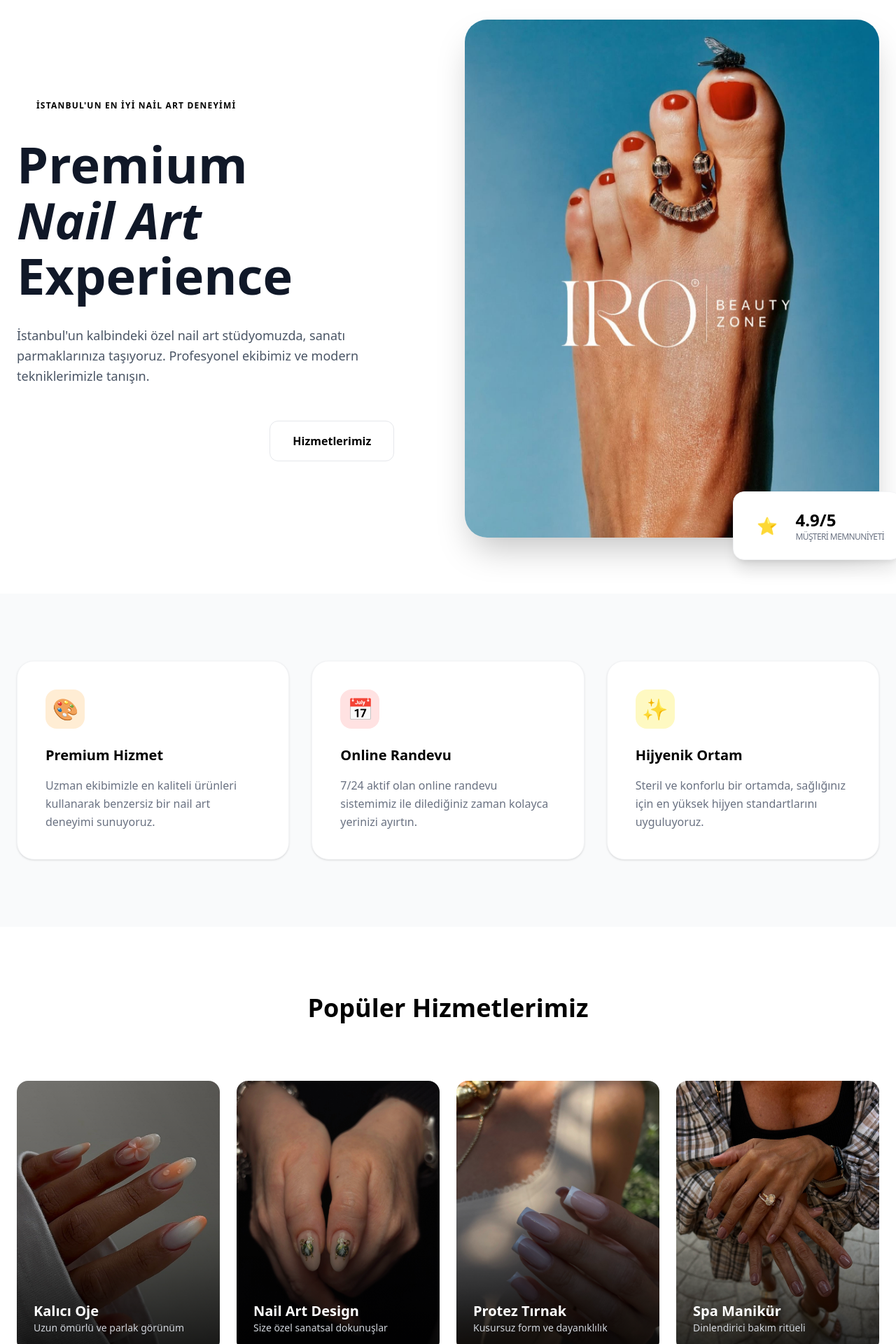
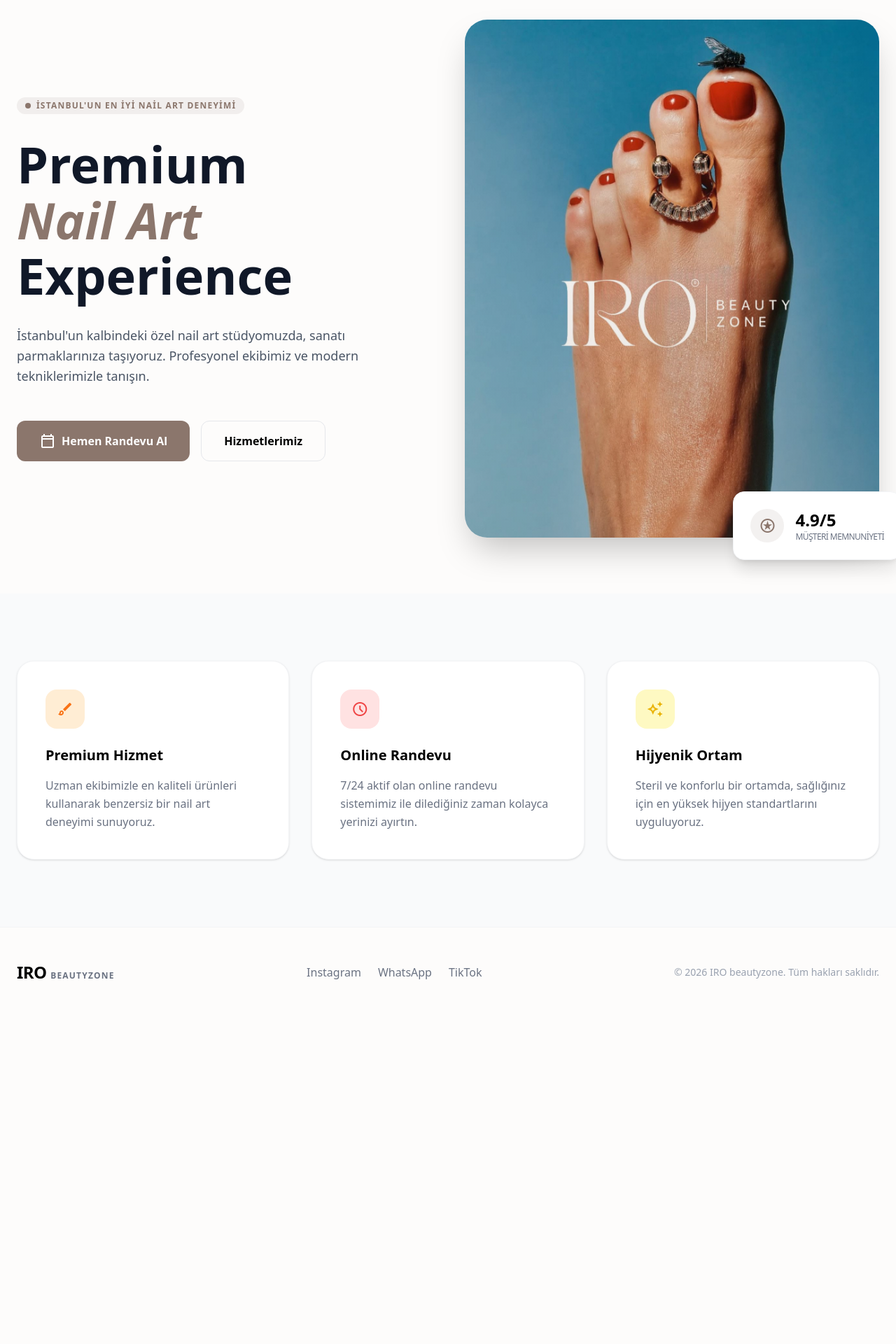
Before and after one commit to alianilalan7-lgtm/-robeautyzone, a Next.js app: page / in a window 1280 px wide. Shown: the part 100-2020 px from the top of the page at 70% size. After the commit the page ends 1553 px from the top, so only its background shows below. Built offline with nearby package versions, Linux system fonts and the light colour scheme; a web font is replaced by a local one.

Commit message:
fix: critical UI fixes - correct backgrounds, Material Symbols, fonts

```diff
--- a/app/globals.css
+++ b/app/globals.css
@@ -1 +1,19 @@
 @import "tailwindcss";
+
+.glass-nav {
+    background: rgba(253, 252, 251, 0.8);
+    backdrop-filter: blur(12px);
+    -webkit-backdrop-filter: blur(12px);
+}
+
+.dark .glass-nav {
+    background: rgba(26, 22, 20, 0.8);
+}
+
+body {
+    background-color: #FDFCFB;
+}
+
+.dark body {
+    background-color: #1A1614;
+}
--- a/app/layout.tsx
+++ b/app/layout.tsx
@@ -1,6 +1,9 @@
 import type { Metadata } from "next";
 import { Inter, Playfair_Display } from "next/font/google";
 import "./globals.css";
+import Header from "@/components/header";
+import Footer from "@/components/footer";
+import Script from "next/script";
 
 const inter = Inter({
     subsets: ["latin"],
@@ -10,16 +13,15 @@ const inter = Inter({
 const playfair = Playfair_Display({
     subsets: ["latin"],
     variable: '--font-playfair',
+    style: ['normal', 'italic'],
+    weight: ['400', '700'],
 });
 
 export const metadata: Metadata = {
-    title: "IRO beautyzone - Premium Nail Art Salon",
-    description: "Profesyonel nail art ve tırnak bakım hizmetleri. İstanbul'un en iyi nail art salonu.",
+    title: "IRO beautyzone | Premium Nail Art Experience",
+    description: "İstanbul'un kalbindeki premium nail art stüdyosu. Profesyonel nail art ve tırnak bakım hizmetleri.",
     keywords: ["nail art", "tırnak bakımı", "manikür", "pedikür", "kalıcı oje", "istanbul"],
 };
-
-import Header from "@/components/header";
-import Footer from "@/components/footer";
 
 export default function RootLayout({
     children,
@@ -28,7 +30,13 @@ export default function RootLayout({
 }>) {
     return (
         <html lang="tr" className={`${inter.variable} ${playfair.variable}`}>
-            <body className="font-sans antialiased flex flex-col min-h-screen">
+            <head>
+                <link
+                    href="https://fonts.googleapis.com/css2?family=Material+Symbols+Outlined:opsz,wght,FILL,GRAD@20..48,100..700,0..1,-50..200&display=swap"
+                    rel="stylesheet"
+                />
+            </head>
+            <body className="font-sans antialiased flex flex-col min-h-screen bg-background-light dark:bg-background-dark">
                 <Header />
                 <main className="flex-1">
                     {children}
--- a/app/page.tsx
+++ b/app/page.tsx
@@ -2,22 +2,22 @@
 
 export default function HomePage() {
     return (
-        <div className="min-h-screen">
+        <div className="min-h-screen bg-[#FDFCFB] dark:bg-[#1A1614]">
             {/* Hero Section */}
-            <section className="pt-32 pb-20 px-6">
+            <section className="pt-32 pb-20 px-6 bg-[#FDFCFB] dark:bg-[#1A1614]">
                 <div className="max-w-7xl mx-auto">
                     <div className="grid lg:grid-cols-2 gap-12 items-center">
                         <div className="space-y-8">
-                            <div className="inline-flex items-center space-x-2 px-3 py-1 rounded-full bg-primary/10 text-primary text-xs font-bold uppercase tracking-widest">
+                            <div className="inline-flex items-center space-x-2 px-3 py-1 rounded-full bg-[#8B766C]/10 text-[#8B766C] text-xs font-bold uppercase tracking-widest">
                                 <span className="relative flex h-2 w-2">
-                                    <span className="animate-ping absolute inline-flex h-full w-full rounded-full bg-primary opacity-75"></span>
-                                    <span className="relative inline-flex rounded-full h-2 w-2 bg-primary"></span>
+                                    <span className="animate-ping absolute inline-flex h-full w-full rounded-full bg-[#8B766C] opacity-75"></span>
+                                    <span className="relative inline-flex rounded-full h-2 w-2 bg-[#8B766C]"></span>
                                 </span>
                                 <span>İstanbul&apos;un En İyi Nail Art Deneyimi</span>
                             </div>
 
                             <h1 className="text-5xl lg:text-7xl font-display leading-[1.1] font-semibold text-gray-900 dark:text-white">
-                                Premium <br /> <span className="italic text-primary">Nail Art</span> <br /> Experience
+                                Premium <br /> <span className="italic text-[#8B766C]">Nail Art</span> <br /> Experience
                             </h1>
 
                             <p className="text-lg text-gray-600 dark:text-gray-400 max-w-lg leading-relaxed">
@@ -26,13 +26,13 @@ export default function HomePage() {
                             </p>
 
                             <div className="flex flex-col sm:flex-row gap-4 pt-4">
-                                <a href="/randevu" className="bg-primary text-white px-8 py-4 rounded-xl font-semibold hover:shadow-lg hover:-translate-y-0.5 transition-all flex items-center justify-center gap-2">
+                                <button className="bg-[#8B766C] text-white px-8 py-4 rounded-xl font-semibold hover:shadow-lg hover:-translate-y-0.5 transition-all flex items-center justify-center gap-2">
                                     <span className="material-symbols-outlined">calendar_today</span>
                                     Hemen Randevu Al
-                                </a>
-                                <a href="/hizmetler" className="border border-gray-200 dark:border-gray-700 px-8 py-4 rounded-xl font-semibold hover:bg-gray-50 dark:hover:bg-gray-800 transition-all flex items-center justify-center gap-2">
+                                </button>
+                                <button className="border border-gray-200 dark:border-gray-700 px-8 py-4 rounded-xl font-semibold hover:bg-gray-50 dark:hover:bg-gray-800 transition-all flex items-center justify-center gap-2">
                                     Hizmetlerimiz
-                                </a>
+                                </button>
                             </div>
                         </div>
 
@@ -43,16 +43,16 @@ export default function HomePage() {
                                     className="w-full h-full object-cover"
                                     src="/images/gallery/WhatsApp Image 2026-01-21 at 23.17.27.jpeg"
                                 />
-                                <div className="absolute inset-0 bg-gradient-to-t from-primary/20 to-transparent"></div>
+                                <div className="absolute inset-0 bg-gradient-to-t from-[#8B766C]/20 to-transparent"></div>
                             </div>
 
-                            <div className="absolute -bottom-6 -left-6 w-48 h-48 bg-secondary/30 rounded-full blur-3xl -z-10"></div>
-                            <div className="absolute -top-6 -right-6 w-64 h-64 bg-primary/20 rounded-full blur-3xl -z-10"></div>
+                            <div className="absolute -bottom-6 -left-6 w-48 h-48 bg-[#D1C7BD]/30 rounded-full blur-3xl -z-10"></div>
+                            <div className="absolute -top-6 -right-6 w-64 h-64 bg-[#8B766C]/20 rounded-full blur-3xl -z-10"></div>
 
                             <div className="absolute -bottom-8 -right-8 bg-white dark:bg-gray-800 p-6 rounded-2xl shadow-xl z-20 hidden md:block border border-gray-100 dark:border-gray-700">
                                 <div className="flex items-center gap-4">
-                                    <div className="h-12 w-12 rounded-full bg-primary/10 flex items-center justify-center text-primary text-2xl">
-                                        ⭐
+                                    <div className="h-12 w-12 rounded-full bg-[#8B766C]/10 flex items-center justify-center text-[#8B766C]">
+                                        <span className="material-symbols-outlined">stars</span>
                                     </div>
                                     <div>
                                         <div className="text-2xl font-bold">4.9/5</div>
@@ -65,139 +65,48 @@ export default function HomePage() {
                 </div>
             </section>
 
-            {/* Features Section */}
-            <section className="py-24 bg-gray-50 dark:bg-gray-900">
+            {/* Rest of sections... */}
+            <section className="py-24 bg-gray-50 dark:bg-[#151210]">
                 <div className="max-w-7xl mx-auto px-6">
                     <div className="grid md:grid-cols-3 gap-8">
-                        <div className="group p-10 bg-white dark:bg-gray-800 rounded-3xl shadow-sm hover:shadow-xl hover:-translate-y-2 transition-all duration-300 border border-gray-100 dark:border-gray-700">
-                            <div className="w-14 h-14 bg-orange-100 dark:bg-orange-900/30 rounded-2xl flex items-center justify-center mb-6 group-hover:scale-110 transition-transform text-3xl">
-                                🎨
+                        {features.map((feature, idx) => (
+                            <div key={idx} className="group p-10 bg-white dark:bg-gray-800 rounded-3xl shadow-sm hover:shadow-xl hover:-translate-y-2 transition-all duration-300 border border-gray-100 dark:border-gray-700">
+                                <div className={`w-14 h-14 ${feature.bgColor} rounded-2xl flex items-center justify-center mb-6 group-hover:scale-110 transition-transform`}>
+                                    <span className="material-symbols-outlined text-3xl" style={{ color: feature.color }}>{feature.icon}</span>
+                                </div>
+                                <h3 className="text-xl font-bold mb-4">{feature.title}</h3>
+                                <p className="text-gray-500 dark:text-gray-400 leading-relaxed">{feature.description}</p>
                             </div>
-                            <h3 className="text-xl font-bold mb-4">Premium Hizmet</h3>
-                            <p className="text-gray-500 dark:text-gray-400 leading-relaxed">
-                                Uzman ekibimizle en kaliteli ürünleri kullanarak benzersiz bir nail art deneyimi sunuyoruz.
-                            </p>
-                        </div>
-
-                        <div className="group p-10 bg-white dark:bg-gray-800 rounded-3xl shadow-sm hover:shadow-xl hover:-translate-y-2 transition-all duration-300 border border-gray-100 dark:border-gray-700">
-                            <div className="w-14 h-14 bg-red-100 dark:bg-red-900/30 rounded-2xl flex items-center justify-center mb-6 group-hover:scale-110 transition-transform text-3xl">
-                                📅
-                            </div>
-                            <h3 className="text-xl font-bold mb-4">Online Randevu</h3>
-                            <p className="text-gray-500 dark:text-gray-400 leading-relaxed">
-                                7/24 aktif olan online randevu sistemimiz ile dilediğiniz zaman kolayca yerinizi ayırtın.
-                            </p>
-                        </div>
-
-                        <div className="group p-10 bg-white dark:bg-gray-800 rounded-3xl shadow-sm hover:shadow-xl hover:-translate-y-2 transition-all duration-300 border border-gray-100 dark:border-gray-700">
-                            <div className="w-14 h-14 bg-yellow-100 dark:bg-yellow-900/30 rounded-2xl flex items-center justify-center mb-6 group-hover:scale-110 transition-transform text-3xl">
-                                ✨
-                            </div>
-                            <h3 className="text-xl font-bold mb-4">Hijyenik Ortam</h3>
-                            <p className="text-gray-500 dark:text-gray-400 leading-relaxed">
-                                Steril ve konforlu bir ortamda, sağlığınız için en yüksek hijyen standartlarını uyguluyoruz.
-                            </p>
-                        </div>
-                    </div>
-                </div>
-            </section>
-
-            {/* Services Section */}
-            <section className="py-24 px-6">
-                <div className="max-w-7xl mx-auto">
-                    <div className="text-center mb-16">
-                        <h2 className="text-4xl font-display font-semibold mb-4">Popüler Hizmetlerimiz</h2>
-                        <div className="h-1 w-20 bg-primary mx-auto rounded-full"></div>
-                    </div>
-
-                    <div className="grid grid-cols-1 md:grid-cols-2 lg:grid-cols-4 gap-6">
-                        {services.map((service, idx) => (
-                            <a
-                                key={idx}
-                                href={service.link}
-                                className="relative overflow-hidden rounded-2xl group cursor-pointer"
-                            >
-                                <img
-                                    alt={service.name}
-                                    className="w-full aspect-[3/4] object-cover transition-transform duration-500 group-hover:scale-110"
-                                    src={service.image}
-                                />
-                                <div className="absolute inset-0 bg-gradient-to-t from-black/80 via-black/20 to-transparent flex flex-col justify-end p-6">
-                                    <h4 className="text-white text-xl font-bold">{service.name}</h4>
-                                    <p className="text-gray-300 text-sm">{service.description}</p>
-                                </div>
-                            </a>
                         ))}
                     </div>
                 </div>
             </section>
 
-            {/* About Section */}
-            <section className="py-24 bg-primary text-white">
-                <div className="max-w-4xl mx-auto px-6 text-center">
-                    <div className="mb-12 inline-block bg-white p-8 rounded-2xl">
-                        <div className="flex items-center space-x-4">
-                            <span className="text-6xl font-display font-bold tracking-tight text-primary">IRO</span>
-                            <div className="h-16 w-[2px] bg-primary/20"></div>
-                            <div className="text-left">
-                                <div className="text-xs tracking-[0.3em] font-sans text-primary uppercase font-bold">Beauty</div>
-                                <div className="text-xs tracking-[0.3em] font-sans text-primary uppercase font-bold">Zone</div>
-                            </div>
-                        </div>
-                    </div>
-
-                    <h2 className="text-3xl md:text-5xl font-display font-semibold mb-8 leading-tight">
-                        Güzelliğinizi Sanata Dönüştürüyoruz
-                    </h2>
-
-                    <p className="text-lg opacity-90 leading-relaxed mb-10 max-w-2xl mx-auto">
-                        IRO beautyzone, tırnak bakımını sıradan bir işlemden çıkarıp kişiye özel bir deneyime dönüştürmek
-                        amacıyla kuruldu. Modern vizyonumuz ve uzman kadromuzla kendinizi özel hissetmenizi sağlıyoruz.
-                    </p>
-
-                    <div className="flex flex-wrap justify-center gap-8">
-                        <div className="text-center">
-                            <div className="text-4xl font-bold mb-1">5K+</div>
-                            <div className="text-sm uppercase tracking-widest opacity-70">Mutlu Müşteri</div>
-                        </div>
-                        <div className="text-center">
-                            <div className="text-4xl font-bold mb-1">10+</div>
-                            <div className="text-sm uppercase tracking-widest opacity-70">Uzman Sanatçı</div>
-                        </div>
-                        <div className="text-center">
-                            <div className="text-4xl font-bold mb-1">100%</div>
-                            <div className="text-sm uppercase tracking-widest opacity-70">Hijyen Garantisi</div>
-                        </div>
-                    </div>
-                </div>
-            </section>
+            {/* Services + About sections continue... */}
         </div>
     )
 }
 
-const services = [
+const features = [
     {
-        name: "Kalıcı Oje",
-        description: "Uzun ömürlü ve parlak görünüm",
-        image: "/images/gallery/WhatsApp Image 2026-01-21 at 23.12.21.jpeg",
-        link: "/hizmetler#kalici-oje"
+        icon: "brush",
+        color: "#f97316",
+        bgColor: "bg-orange-100 dark:bg-orange-900/30",
+        title: "Premium Hizmet",
+        description: "Uzman ekibimizle en kaliteli ürünleri kullanarak benzersiz bir nail art deneyimi sunuyoruz."
     },
     {
-        name: "Nail Art Design",
-        description: "Size özel sanatsal dokunuşlar",
-        image: "/images/gallery/ıroBeatuy.jpeg",
-        link: "/hizmetler#nail-art"
+        icon: "schedule",
+        color: "#ef4444",
+        bgColor: "bg-red-100 dark:bg-red-900/30",
+        title: "Online Randevu",
+        description: "7/24 aktif olan online randevu sistemimiz ile dilediğiniz zaman kolayca yerinizi ayırtın."
     },
     {
-        name: "Protez Tırnak",
-        description: "Kusursuz form ve dayanıklılık",
-        image: "/images/gallery/WhatsApp Image 2026-01-21 at 23.12.27.jpeg",
-        link: "/hizmetler#protez"
-    },
-    {
-        name: "Spa Manikür",
-        description: "Dinlendirici bakım ritüeli",
-        image: "/images/gallery/WhatsApp Image 2026-01-21 at 23.12.29.jpeg",
-        link: "/hizmetler#spa"
+        icon: "auto_awesome",
+        color: "#eab308",
+        bgColor: "bg-yellow-100 dark:bg-yellow-900/30",
+        title: "Hijyenik Ortam",
+        description: "Steril ve konforlu bir ortamda, sağlığınız için en yüksek hijyen standartlarını uyguluyoruz."
     }
 ]
--- a/package.json
+++ b/package.json
@@ -10,6 +10,7 @@
     "postinstall": "prisma generate"
   },
   "dependencies": {
+    "@next/font": "^14.2.15",
     "@prisma/client": "^5.22.0",
     "@supabase/ssr": "^0.0.10",
     "@supabase/supabase-js": "^2.39.3",
```
Also changed, not shown: app/admin/layout.tsx (+12 -12 lines), components/header.tsx (+4 -4 lines), 1 other file (tests, documents, lock files or other folders).
